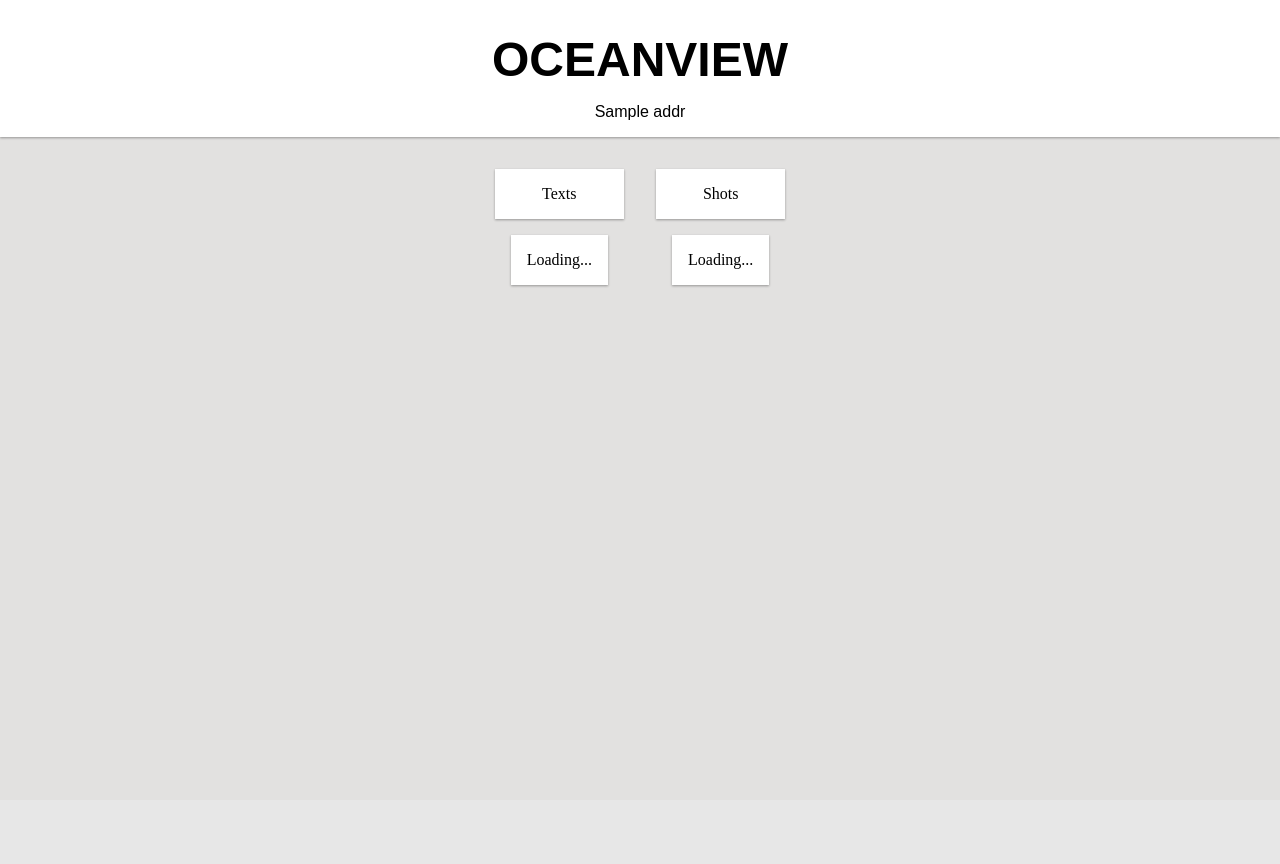
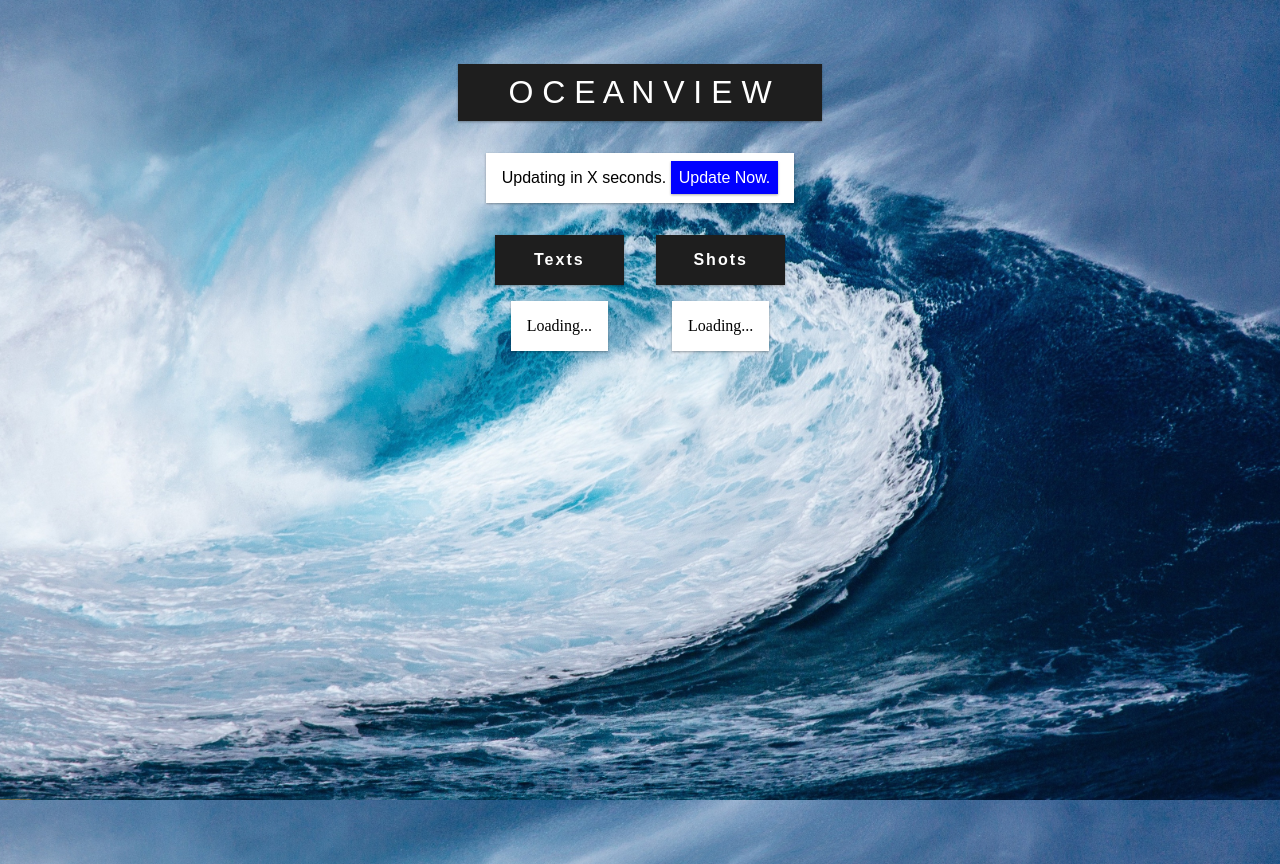
Before and after one commit to Milkshak3s/OCEANVIEW, a Python web app: template oceanview/templates/overview.html in a window 1280 px wide. Before the commit the page ends 288 px from the top, so only its background shows below. Run offline with Jinja, Linux system fonts and the light colour scheme; the template is opened without the code that fills it: most values are stand-ins (such as "Sample title", 1, 10 or a date in 2020).

Commit message:
make overview look like landing

```diff
--- a/oceanview/static/index.css
+++ b/oceanview/static/index.css
@@ -7,7 +7,7 @@ body{
     min-height: 100vh;
     background-attachment: fixed;
 }
-.titleblock div{
+.titleblock{
     text-align: center;
 }
 .titleblock h1{
--- a/oceanview/static/overview.css
+++ b/oceanview/static/overview.css
@@ -1,28 +1,52 @@
 body{
-    background: #e2e1e0;
+    margin: 0;
+    background-image: url("/static/wave.jpg");
+    background-position: center;
+    background-size: cover;
+    background-repeat: no-repeat;
+    min-height: 100vh;
+    background-attachment: fixed;
+}
+.titleblock{
+    text-align: center;
+    margin: 4em;
+    margin-bottom: 2em;
+}
+.titleblock h1{
+    display: inline-block;
+    background-color: #1e1e1e;
+    padding: 10px 50px;
+    color: white;
+    font-family: sans-serif;
+    font-weight: 100;
     margin: 0;
 }
-.titleblock{
-    background-color: #fff;
-    padding:  0.1px;
+.status{
+    margin: 2em;
+    text-align: center;
 }
-.titleblock h1{
-    text-align: center;
+.status p{
+    background-color: white;
+    display: inline-block;
+    padding: 1em;
     font-family: sans-serif;
-    font-size: 3em;
-    margin-bottom: 0;
+    margin: 0;
 }
-.titleblock p{
-    text-align: center;
-    font-family: sans-serif;
-    font-size: 1em;
+.status p a{
+    color: white;
+    background-color: Blue;
+    padding: 0.5em;
+    text-decoration: none;
 }
 .twocol{
     display:  flex;
     justify-content: center;
+    margin: 2em;
 }
 #texts, #shots{
-    margin:  1em;
+    /* margin:  1em; */
+    padding: 1em;
+    padding-top: 0;
 }
 #texts{
 
@@ -31,9 +55,15 @@ body{
 
 }
 #texts > p, #shots > p{
-    background-color: #fff;
+    background-color: #1e1e1e;
     padding: 1em;
     text-align:  center;
+    font-family: sans-serif;
+    color: white;
+    font-weight: bold;
+    letter-spacing: 2px;
+    margin-bottom: 1em;
+    margin-top: 0;
 }
 .text, .shot{
     background-color: #fff;
--- a/oceanview/templates/index.html
+++ b/oceanview/templates/index.html
@@ -8,9 +8,7 @@
     </head>
     <body>
         <div class="titleblock">
-            <div>
-                <h1>O C E A N V I E W</h1>
-            </div>
+            <h1>O C E A N V I E W</h1>
         </div>
         <div class="targets">
             <!-- Use Jinja for loop to create target selection shit.
--- a/oceanview/templates/overview.html
+++ b/oceanview/templates/overview.html
@@ -11,9 +11,16 @@
         <script src="/static/overview.js" charset="utf-8"></script>
     </head>
     <body>
-        <div class="titleblock altitude1">
-            <h1>OCEANVIEW</h1>
-            <p>{{ addr }}</p>
+        <div class="titleblock">
+            <h1 class="altitude1">O C E A N V I E W</h1>
+        </div>
+        <div class="status">
+            <p class="altitude1">
+                Updating in X seconds.
+                <a href="#" class="altitude1 hoverlift hoverlift3">
+                    Update Now.
+                </a>
+            </p>
         </div>
         <div class="twocol">
             <div id="texts">
```
